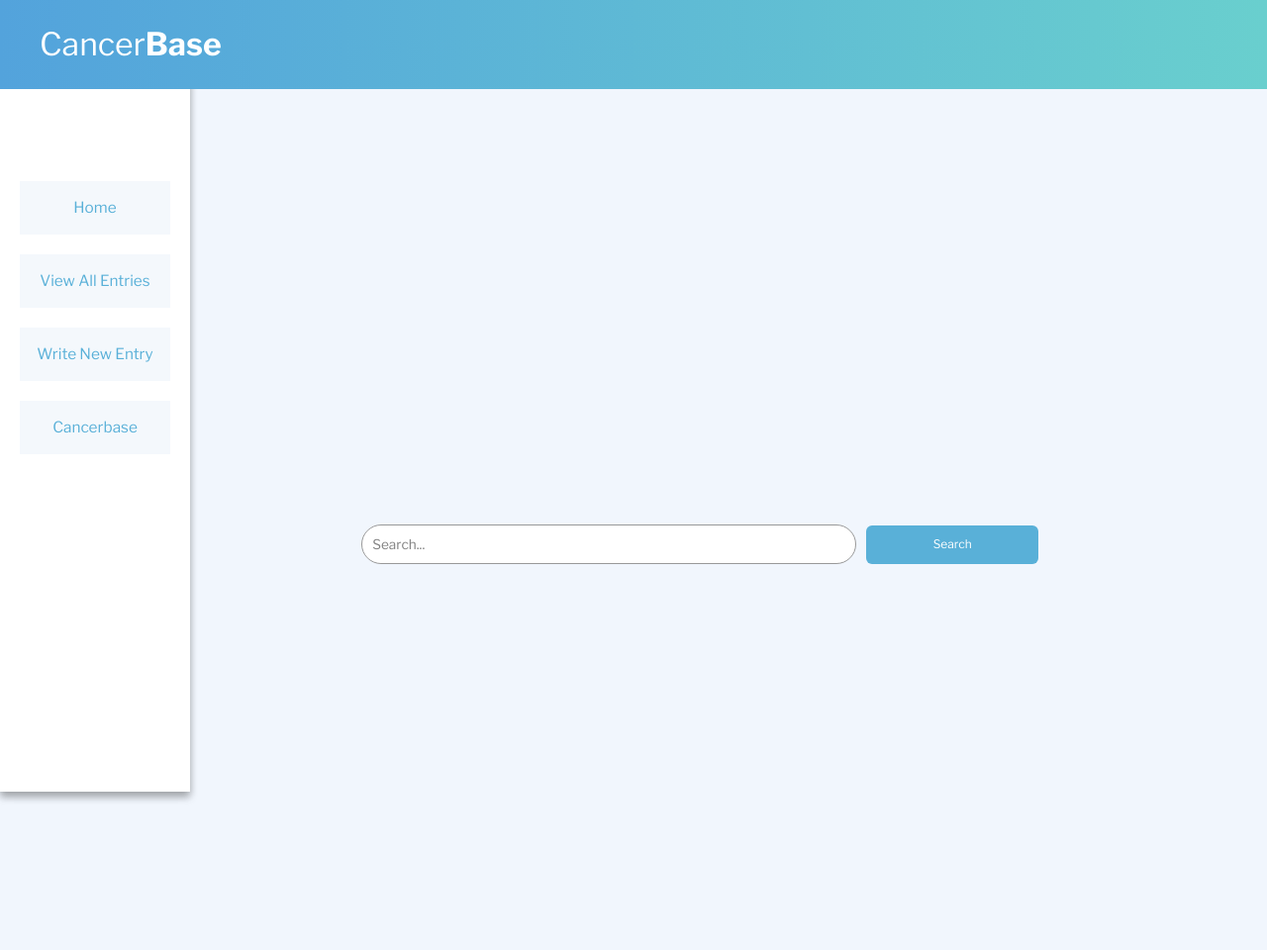
After one commit to avnibarman/guava, a Flask app: template app/templates/view_all_memories.html in a window 1280 px wide. The commit adds this page. Shown: the whole page at 99% size. Run offline with Flask 2, Linux system fonts and the light colour scheme; the template is opened without the code that fills it, so the values that code supplies are empty.

Commit message:
Ready to demooo

```diff
--- a/app/static/style.css
+++ b/app/static/style.css
@@ -23,6 +23,19 @@ body {
 hr {
 	margin-top: 40px;
 	margin-bottom: 40px;
+}
+
+.topbar {
+	background: linear-gradient(to right, rgb(83, 163, 220), rgb(105, 207, 206));
+	font-size: 1.5em;
+	color: white;
+	text-align: left;
+	/* padding-left: 40px; */
+	padding: 40px;
+	padding-top: 45px;
+	padding-bottom: 25px;
+	position: relative;
+	z-index: 100;
 }
 
 .invisible {
@@ -53,7 +66,7 @@ input {
 	background-color: #e6e6e6;
 	color: #808080;
 	font-size: 0.8em;
-	border-width:0px !important;
+	border-width:0px;
 	border-radius: 2pt;
 	text-align: left;
 	padding-left: 10px;
@@ -105,48 +118,308 @@ input[type=submit] {
 	padding: 10px 0;
 }
 
-select {
-	font-size: 1em;
-}
-
 .dashboard-wrap {
 	width: 100%;
 	margin: 0;
 	text-align: left;
-	background-color: #bbb;
+	background-color: rgb(241, 246, 253);
 }
 
 .sidebar {
 	display: block;
 	width: 15%;
-	height: 100%;
+	height: 100vh;
 	margin: 0;
 	position: fixed;
-	background-color: #eee;
-	padding-bottom: 20px;
-	padding-top: 70px;
+	margin-top: -90px;
+	background-color: white;
+	padding-top: 160px;
 	line-height: 2em;
 	box-shadow: 0 4px 8px 0 rgba(0, 0, 0, 0.2), 0 6px 8px 0 rgba(0, 0, 0, 0.19);
+	z-index: 99;
+	box-sizing: border-box;
+	font-size: 0.8em;
+	padding-left: 20px;
+	padding-right: 20px;
 }
 
 .sidebar ul {
 	list-style-type: none;
+	padding: 0;
 }
 
 .sidebar .journal-subtype {
 	font-size: 0.8em;
-	margin-left: 12px;
+	margin-left: 52px;
 	line-height: 1.8em;
 }
 
-.current-page {
-	color: rgb(84, 141, 201);
+.sidebar img {
+	height: 16px;
+	display: inline-block;
+	margin: 0 8px;
+	margin-left: 20px;
+}
+
+.sidebar h4 {
+	text-align: center;
+	color: rgb(83, 164, 219);
+}
+
+.sidebar li {
+	padding: 10px;
+	background-color: rgb(244, 248, 252);
+	margin-top: 20px;
+	text-align: center;
+}
+
+.sidebar li a {
+	color: rgb(89, 176, 216);
+	text-decoration: none;
+	font-size: 0.9em;
+}
+
+.sidebar .bottom-block {
+	position: absolute;
+	top: auto;
+	bottom: 0;
+	width: 100%;
+	padding: 20px;
+	box-sizing: border-box;
+	text-align: center;
+	line-height: 1em;
+	font-weight: bold;
+}
+
+.margin-bump {
+	margin-top: -100px;
+}
+
+.bottom-block hr {
+	margin-bottom: 10px;
+}
+
+.highlighted {
+	background-color: rgb(234, 241, 246);
+}
+
+.arrow-down {
+	margin-left: 22px;
+  width: 0;
+  height: 0;
+  border-left: 10px solid transparent;
+  border-right: 10px solid transparent;
+  border-top: 10px solid rgb(234, 241, 246);
+}
+
+.inner-page-wrap {
+	display: flex;
+	flex-direction: row;
+	justify-content: center;
+	min-height: 100%;
+	align-items: top;
+	margin-left: 15%;
+	padding-top: 50px;
+}
+
+.col {
+	display: flex;
+	flex-direction: column;
+	justify-content: center;
+	align-items: center;
+	padding: 10px;
+}
+
+.row {
+	width: 100%;
+	display: flex;
+	flex-direction: row;
+	justify-content: space-between;
+	align-items: center;
+	padding: 10px;
+}
+
+.smaller-text {
+	font-size: 0.8em;
+}
+
+.journal-page {
+	width: 350px;
+	height: 500px;
+	box-shadow: 0 4px 8px 0 rgba(0, 0, 0, 0.2), 0 6px 20px 0 rgba(0, 0, 0, 0.19);
+	display: flex;
+	flex-direction: column;
+	justify-content: center;
+	align-items: center;
+	line-height: 1.75em;
+	border-radius: 3px;
+	margin: 20px;
+	font-size: 0.7em;
+	color: #444;
+}
+
+.journal-page p {
+	margin: 0;
+}
+
+.journal-page hr {
+	color: #999;
+	width: 40%;
+	border-width: 2px;
+	margin: 20px 0;
+	border-style: solid;
+}
+
+.journal-page .bigger {
+	font-size: 1.2em;
+}
+
+.portal {
+	font-size: 0.9em;
+	line-height: 1.5em;
+}
+
+.btn {
+	border-radius: 6px;
+	padding: 20px;
+	background-color: rgb(89, 176, 216);
+	color: white;
+	text-decoration: none;
+	font-size: 0.7em;
+	min-width: 100px;
+	text-align: center;
+	width: 150px;
+	margin: 10px;
+}
+
+.journal-page .btn {
+	border-radius: 25px;
+	padding: 7px;
+	background-color: rgb(89, 176, 216);
+	color: white;
+	text-decoration: none;
+	font-size: 0.7em;
+	min-width: 100px;
+	text-align: center;
+}
+
+.entry-page .btn {
+	border-radius: 6px;
+	padding: 10px;
+	background-color: rgb(89, 176, 216);
+	color: white;
+	text-decoration: none;
+	font-size: 0.7em;
+	min-width: 100px;
+	text-align: center;
+	width: 100px;
+	margin: 10px;
+}
+
+.color-teal {
+	background-color: rgb(103, 206, 206);
+}
+
+.small-btn {
+	padding: 12px;
+}
+
+.entry-page {
+	max-width: 70%;
+	box-shadow: 0 4px 8px 0 rgba(0, 0, 0, 0.2), 0 6px 20px 0 rgba(0, 0, 0, 0.19);
+	display: flex;
+	flex-direction: column;
+	justify-content: center;
+	align-items: center;
+	line-height: 1.5em;
+	border-radius: 3px;
+	margin: 20px;
+	padding: 20px;
+}
+
+.entry-invisadiv {
+	width: 100%;
+	display: flex;
+	flex-direction: row;
+	justify-content: center;
+	align-items: flex-start;
+}
+
+.entry-page .btn-ghost {
+	background-color: rgb(241, 246, 253);
+	border: 1px solid #333;
+	color: #333;
+}
+
+.entry-page p {
+	font-size: 0.7em;
+}
+
+.x {
+	text-align: right;
+	width: 100%;
+}
+
+.x a {
+	text-decoration: none;
+	color: black;
+	margin: 0 10px;
+}
+
+.memory-page {
+	min-width: 100%;
+	max-width: 100%;
+	box-shadow: 0 4px 8px 0 rgba(0, 0, 0, 0.2), 0 6px 20px 0 rgba(0, 0, 0, 0.19);
+	display: flex;
+	flex-direction: column;
+	justify-content: center;
+	align-items: center;
+	line-height: 1.5em;
+	border-radius: 3px;
+	margin: 20px;
+	padding: 20px;
+	font-size: 0.7em;
+}
+
+.memory-col {
+	min-width: 70%;
+	max-width: 70%;
+}
+
+.memory-page .btn {
+	font-size: 0.8em;
+	padding: 12px;
+	margin: 4px;
+}
+
+.memory-page input {
+	background-color: white;
+	border: 2px solid #aaa;
+	border-radius: 8px;
+	outline: none;
+	width: 50%;
+}
+
+.memory-page select {
+	height: 40px;
+	border: 2px solid #aaa;
+	border-radius: 8px;
+	outline: none;
+	width: 50%;
+}
+
+.memory-page textarea {
+	border: 2px solid #aaa;
+	border-radius: 8px;
+	outline: none;
+	height: 300px;
 }
 
 .dashboard-box-outer {
 	margin-top: 0;
 	padding-top: 40px;
 	padding-bottom: 20px;
+	box-sizing: border-box;
 }
 
 .dashboard-box {
@@ -237,4 +510,32 @@ textarea {
 
 .right-align {
 	text-align: right;
+	justify-content: flex-end;
 }
+
+.left-align {
+	text-align: left;
+	justify-content: flex-start;
+}
+
+select {
+	background-color: white;
+	border-width: 0;
+	font-size: 0.9em;
+	margin: 0 10px;
+}
+
+.pad-norm {
+	padding-left: 50px;
+	position: relative;
+	display: block;
+	margin-top: -100px;
+	padding-bottom: 100px;
+}
+
+.search {
+	background-color: white;
+	border-radius: 20px;
+	border: 1px solid #999;
+	width: 500px;
+}
--- /dev/null
+++ b/app/templates/dashboard_layout.html
@@ -0,0 +1,17 @@
+{% extends "layout.html" %}
+{% block body %}
+<div class="dashboard-wrap">
+  <div class="sidebar">
+      <ul>
+        <h4>{{ current_user.first_name }}</h4>
+        <li ><a href="/enter">Home</a></li>
+        <li ><a href="/view_all_memories">View All Entries</a></li>
+        <li><a href="/submit_memory">Write New Entry</a></li>
+        <li><a href="">Cancerbase</a></li>
+      </ul>
+  </div>
+  <div class="inner-page-wrap">
+    {% block inner_dashboard %}{% endblock %}
+  </div>
+</div>
+{% endblock %}
--- a/app/templates/layout.html
+++ b/app/templates/layout.html
@@ -1,5 +1,6 @@
 <title>CancerBase</title>
 <link rel=stylesheet type=text/css href="{{ url_for('static', filename='style.css') }}">
 <div class=page>
+  <div class="topbar">Cancer<b>Base</b></div>
   {% block body %}{% endblock %}
 </div>
--- /dev/null
+++ b/app/templates/view_all_memories.html
@@ -0,0 +1,19 @@
+{% extends "dashboard_layout.html" %}
+{% block inner_dashboard %}
+  <div class="col memory-col">
+    <div class="row smaller-text">
+      <div class="row left-align">
+        <input class="search" value="Search...">
+        <a class="btn small-btn" href="#">Search</a>
+      </div>
+    </div>
+    {% for memoir in memories %}
+      <div class="memory-page">
+        <div class="row">
+          <h4>{{memoir.title}}</h4>
+        </div>
+        <p>{{memoir.body}}</p>
+      </div>
+    {% endfor %}
+  </div>
+{% endblock %}
```
Also changed, not shown: app/__init__.py (+178 -38 lines), app/templates/submit_memory.html (added, +23 -0 lines), app/templates/view_memoirs.html (added, +41 -0 lines), app.py (renamed from application.py), app/static/img/calendar.png (added), app/static/img/clock.png (added), app/static/img/writing_pen.png (added).
